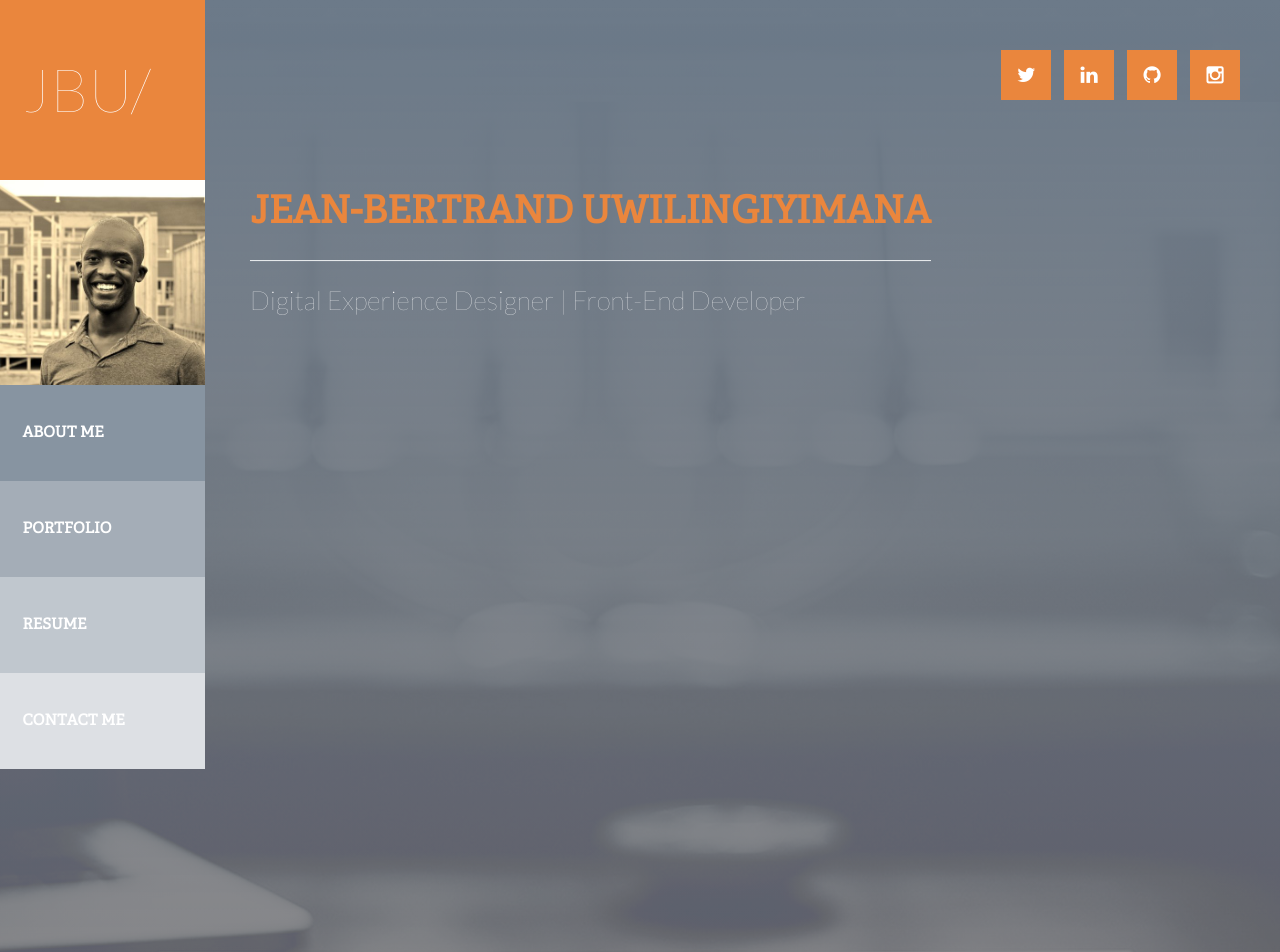
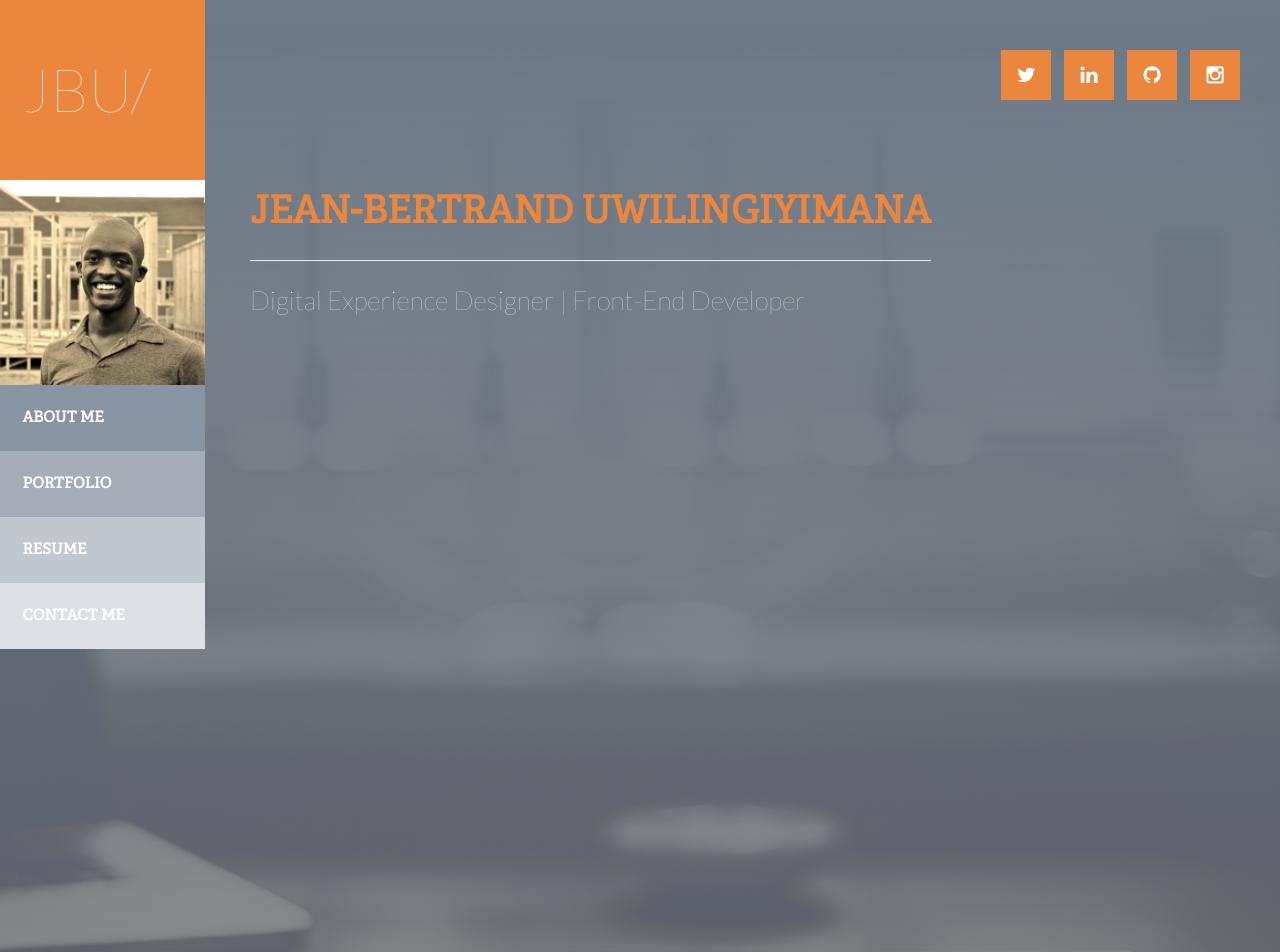
Before and after one commit to jean-bertrand/jean-bertrand.github.io, a Jekyll site: the page built from index.html, in a window 1280 px wide and 1400 px high. Shown: the top 952 px of the window. Built offline with Jekyll 4.4.1, drawn with Linux system fonts in a browser that asks for light colours; the list of posts is cut into pages by our own code.

Commit message:
about background to cover and decrease menu item padding

```diff
--- a/_includes/sass/main.scss
+++ b/_includes/sass/main.scss
@@ -158,7 +158,7 @@
 	    li {
 		    width: 100%;
 		    a {
-			    padding: 2.5em 1.5em;
+			    padding: 1.5em 1.5em;
 			    color: #fff;
 		    }
 		    .active {
@@ -304,7 +304,7 @@
     //About Section
     &#about {
 	    background: linear-gradient(rgba($primary-light-color,.75),rgba($primary-light-color,.75)), url("/img/river.jpg");
-	    background-size:100%;
+	    background-size:cover;
 	    background-position: center;
 	    .container {
 		    background-color: transparent;
@@ -317,7 +317,7 @@
 
     }
 
-    //Portfolio SEction
+    //Portfolio Section
     &#portfolio {
 	    background-color: rgba($primary-light-color, .75);
 	    .container {
--- a/_includes/stylesheets/main.css
+++ b/_includes/stylesheets/main.css
@@ -178,7 +178,7 @@
   }
   /* line 160, ../sass/main.scss */
   .navbar .navbar-nav li a {
-    padding: 2.5em 1.5em;
+    padding: 1.5em 1.5em;
     color: #fff;
   }
   /* line 165, ../sass/main.scss */
@@ -331,7 +331,7 @@
 /* line 305, ../sass/main.scss */
 section#about {
   background: linear-gradient(rgba(236, 240, 241, 0.75), rgba(236, 240, 241, 0.75)), url("/img/river.jpg");
-  background-size: 100%;
+  background-size: cover;
   background-position: center;
 }
 /* line 309, ../sass/main.scss */
```
